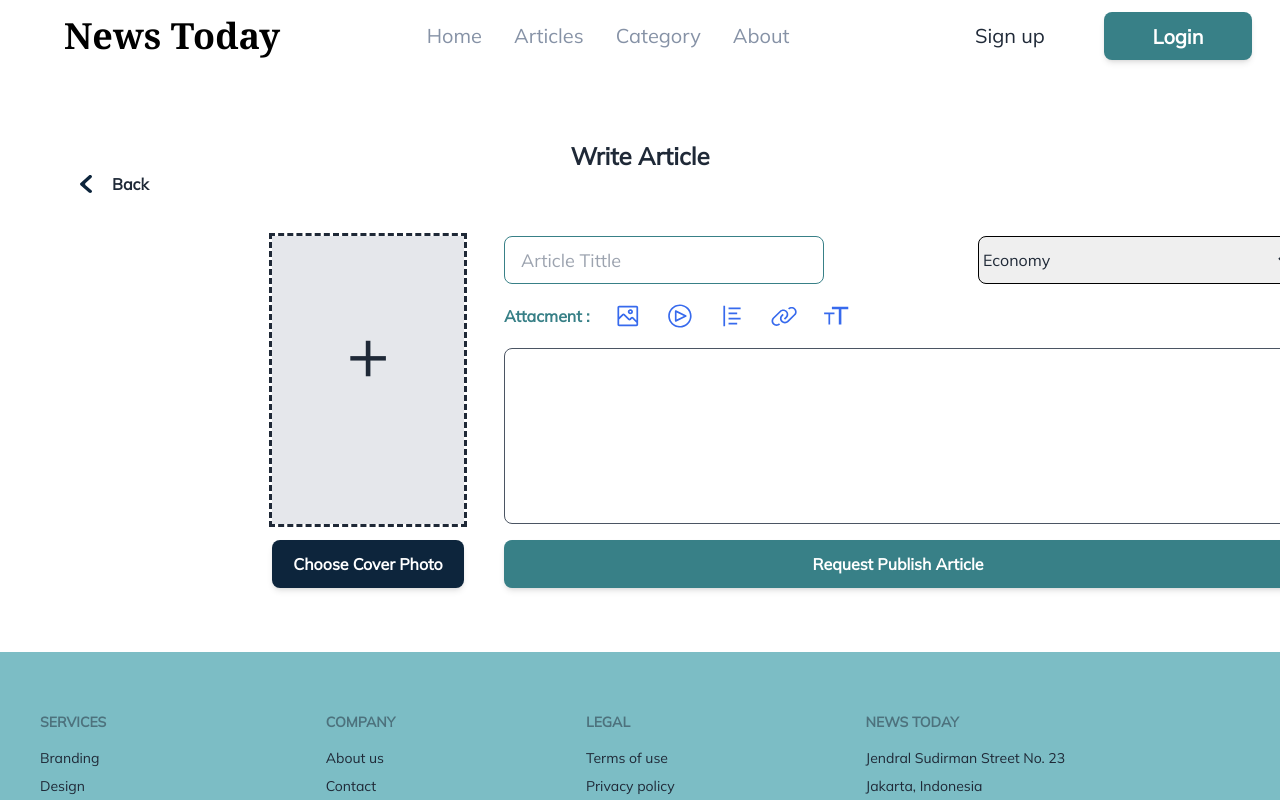
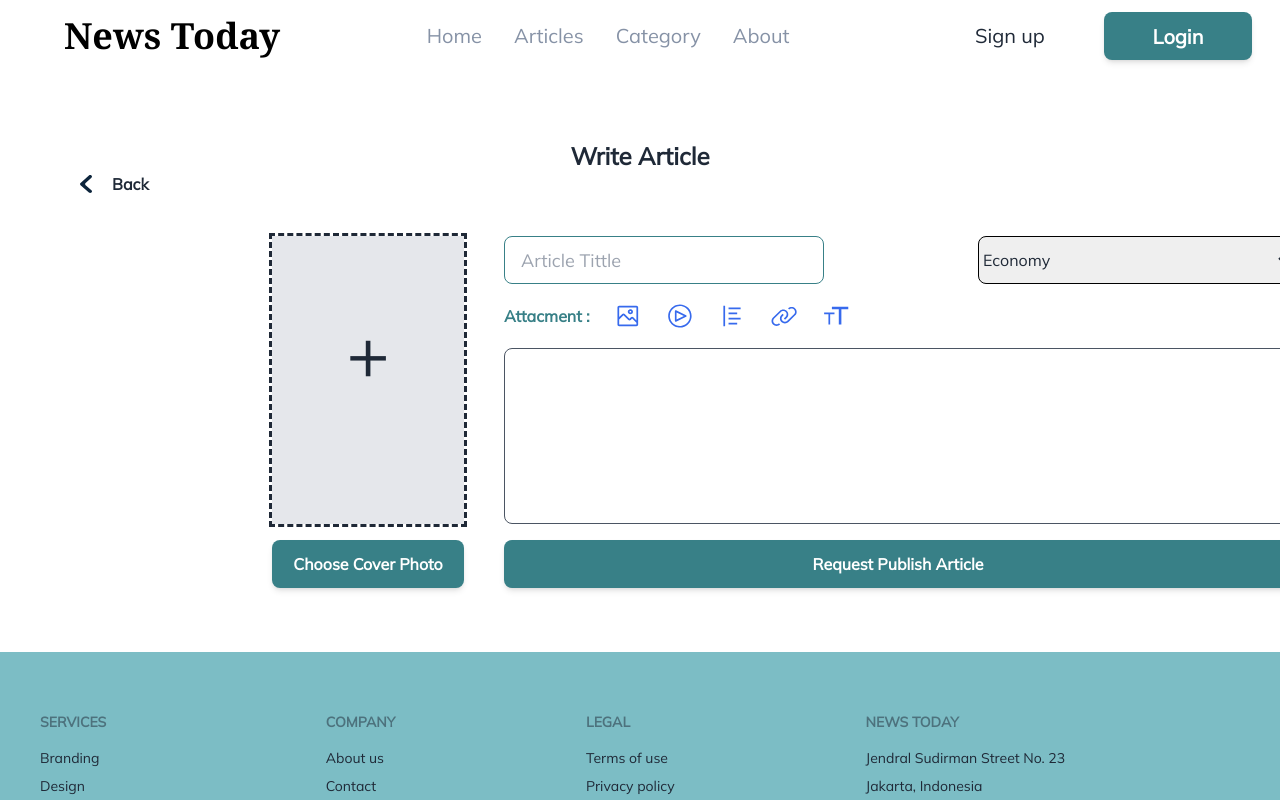
Before and after one commit to teach-me-project/DailyNews_FE, a React (Create React App) app: page /write-article in a window 1280 px wide. Shown: the top 800 px of the page. Built offline with nearby package versions, Linux system fonts and the light colour scheme.

Commit message:
last update

```diff
--- a/src/Pages/WriteArticle/index.js
+++ b/src/Pages/WriteArticle/index.js
@@ -29,7 +29,7 @@ const WriteArticle = () => {
                         <div className="w-48 h-72 bg-gray-200 outline-dashed border-[#388087] ">
                             <h1 className="text-center text-7xl my-20">+</h1>
                         </div>
-                        <button className="mt-4 inline-block w-48 font-['Mulish'] h-12 py-2.5 text-white font-bold text-base hover:text-white leading-tight  rounded-lg shadow-md hover:bg-[#164ace] hover:shadow-lg focus:shadow-lg focus:outline-none focus:ring-0 bg-[#0D253C] active:shadow-lg transition duration-150 ease-in-out ">
+                        <button className="mt-4 inline-block w-48 font-['Mulish'] h-12 py-2.5 text-white font-bold text-base hover:text-white leading-tight  rounded-lg shadow-md hover:bg-[#7cbdc5] hover:shadow-lg focus:shadow-lg focus:outline-none focus:ring-0 bg-[#388087] active:shadow-lg transition duration-150 ease-in-out ">
                             Choose Cover Photo
                         </button>
                     </div>
```
